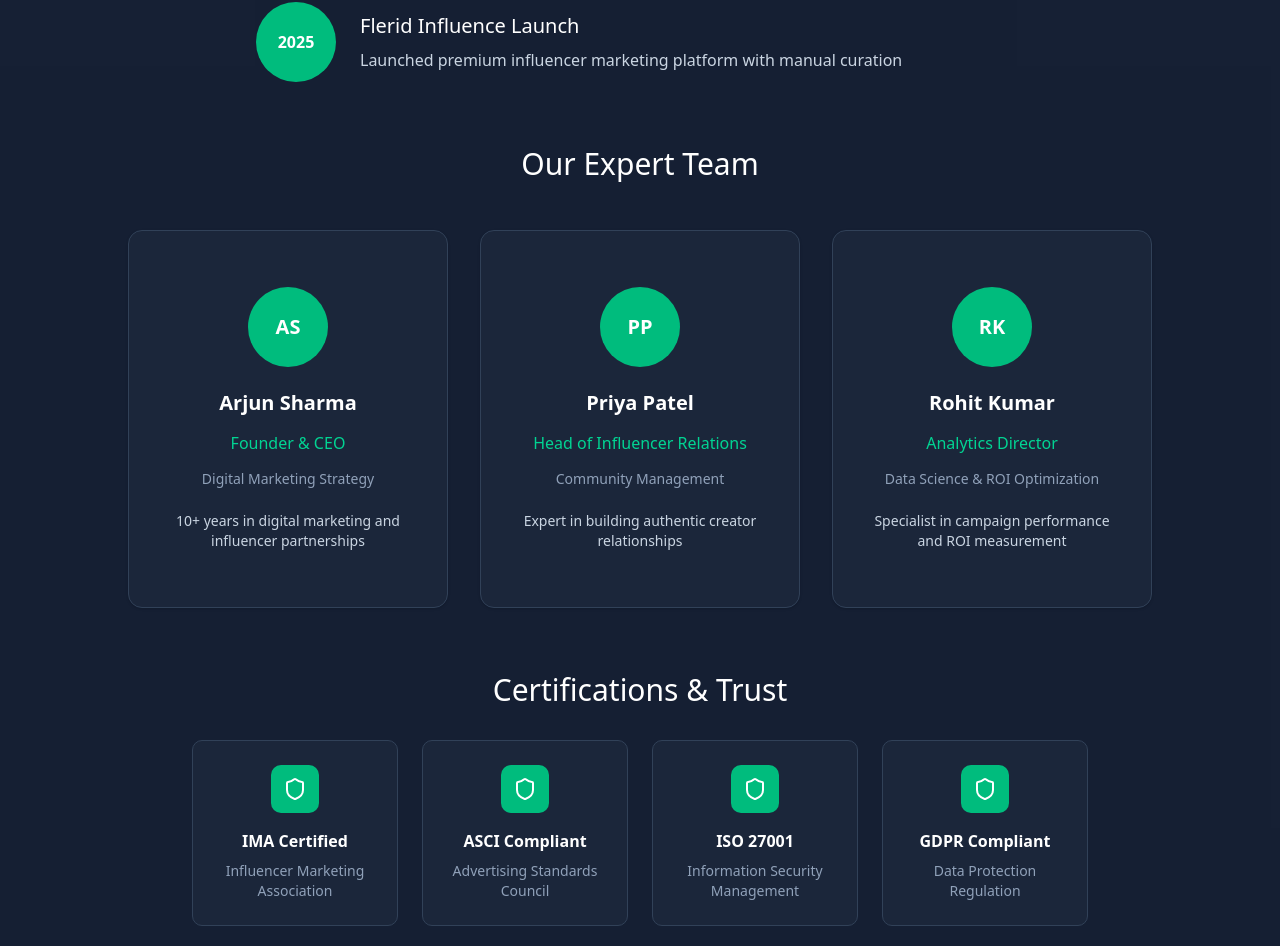
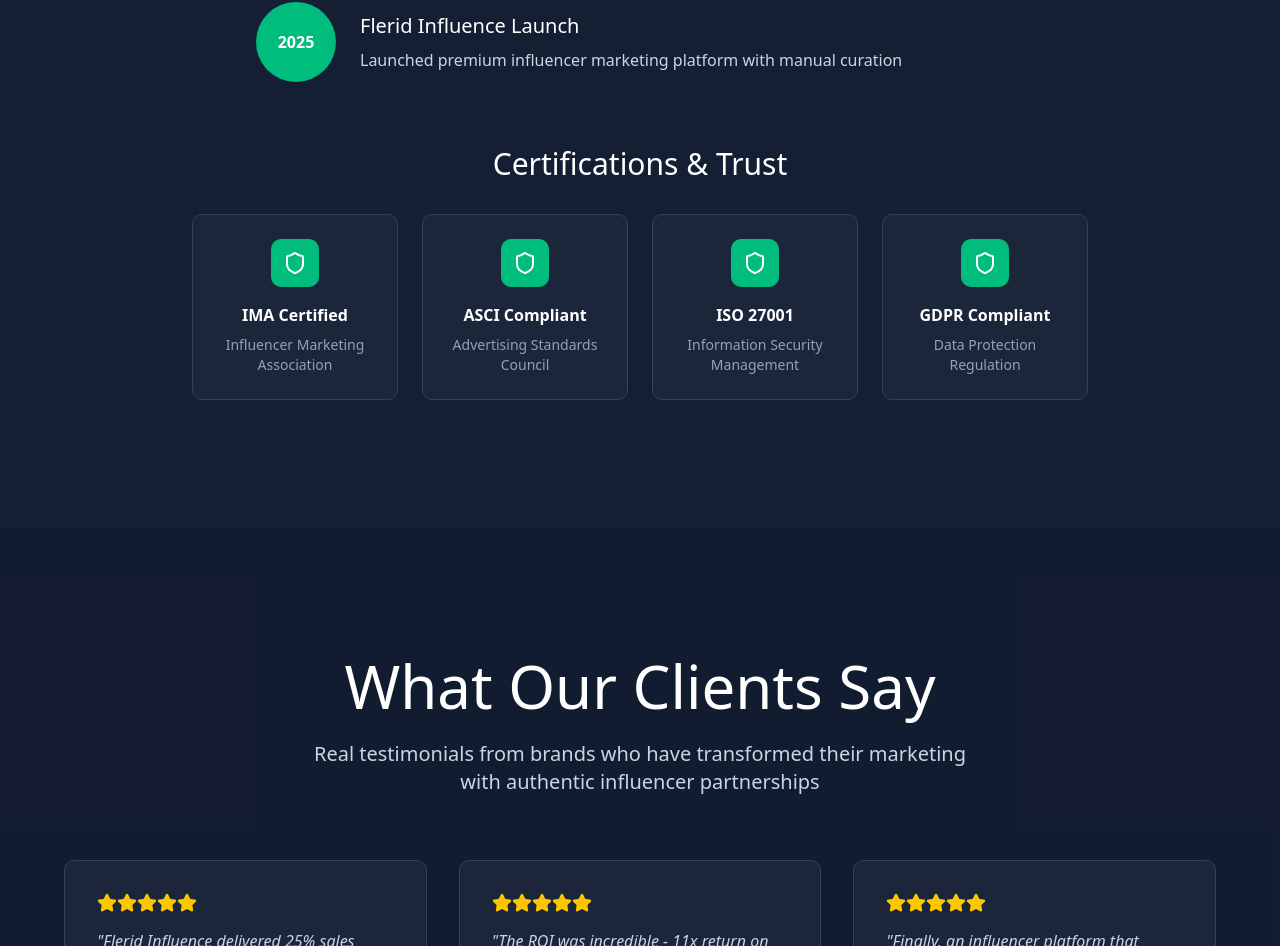
Before and after one commit to Habib7442/flerid-influence, a Next.js app: page / in a window 1280 px wide. Shown: the part 3237-4183 px from the top of the page. Built offline with nearby package versions, Linux system fonts and the light colour scheme.

Commit message:
removed pricing

```diff
--- a/app/page.tsx
+++ b/app/page.tsx
@@ -504,55 +504,7 @@
             </div>
           </motion.div>
 
-          {/* Team Section */}
-          <motion.div
-            initial={{ opacity: 0, y: 20 }}
-            whileInView={{ opacity: 1, y: 0 }}
-            transition={{ duration: 0.6, delay: 0.4 }}
-            viewport={{ once: true }}
-            className="mb-16"
-          >
-            <h3 className="text-3xl font-light text-white text-center mb-12">Our Expert Team</h3>
-            <div className="grid grid-cols-1 md:grid-cols-3 gap-8 max-w-5xl mx-auto">
-              {[
-                {
-                  name: "Arjun Sharma",
-                  role: "Founder & CEO",
-                  expertise: "Digital Marketing Strategy",
-                  description: "10+ years in digital marketing and influencer partnerships",
-                  image: "AS"
-                },
-                {
-                  name: "Priya Patel",
-                  role: "Head of Influencer Relations",
-                  expertise: "Community Management",
-                  description: "Expert in building authentic creator relationships",
-                  image: "PP"
-                },
-                {
-                  name: "Rohit Kumar",
-                  role: "Analytics Director",
-                  expertise: "Data Science & ROI Optimization",
-                  description: "Specialist in campaign performance and ROI measurement",
-                  image: "RK"
-                }
-              ].map((member, index) => (
-                <Card key={index} className="bg-slate-800/80 border-slate-700 hover:border-emerald-500/50 transition-all duration-300 text-center">
-                  <CardHeader className="p-8">
-                    <div className="w-20 h-20 rounded-full bg-emerald-500 flex items-center justify-center text-white font-bold text-xl mx-auto mb-4">
-                      {member.image}
-                    </div>
-                    <CardTitle className="text-xl text-white mb-2">{member.name}</CardTitle>
-                    <div className="text-emerald-400 font-medium mb-2">{member.role}</div>
-                    <div className="text-sm text-slate-400 mb-4">{member.expertise}</div>
-                    <CardDescription className="text-slate-300 text-sm">
-                      {member.description}
-                    </CardDescription>
-                  </CardHeader>
-                </Card>
-              ))}
-            </div>
-          </motion.div>
+
 
           {/* Certifications & Trust Elements */}
           <motion.div
```
